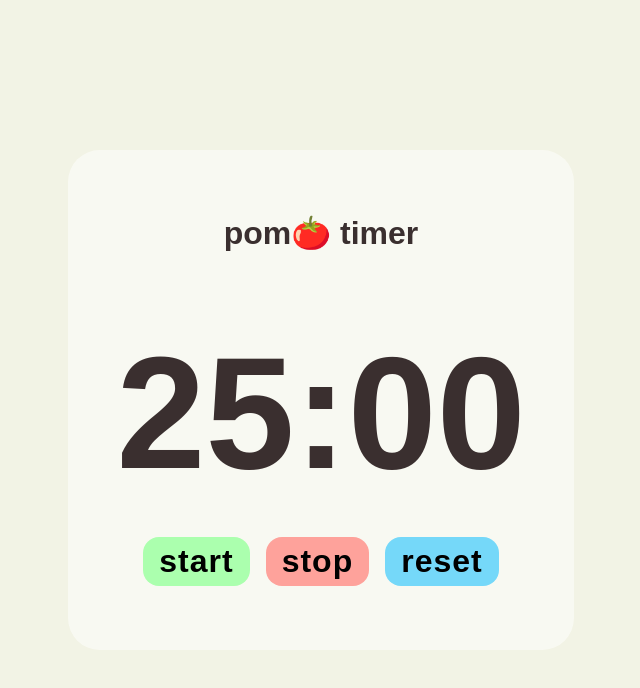
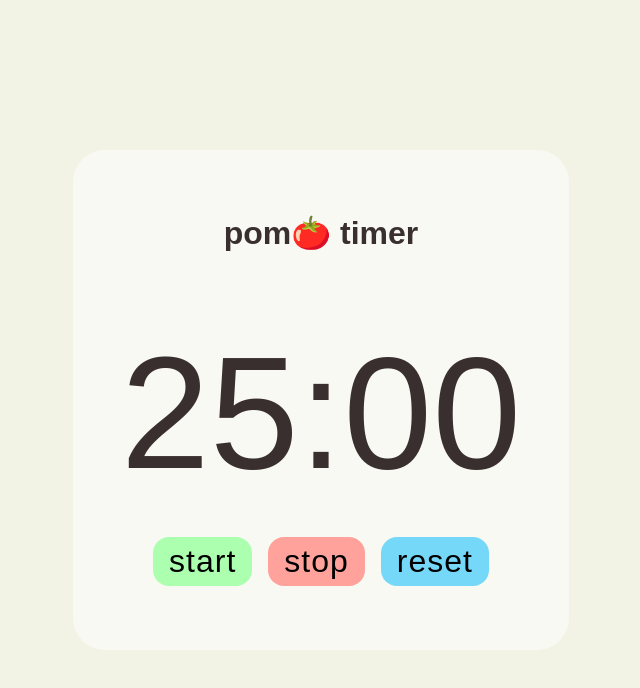
Before and after one commit to sen3th/tomato, a plain HTML site: page index.html in a window 1280 px wide. Shown: the whole page, without its empty margins (319-959 px from the left). Drawn offline with Linux system fonts and the light colour scheme.

Commit message:
text styling change (bold --> light)

```diff
--- a/styles.css
+++ b/styles.css
@@ -39,7 +39,7 @@ hr {
 
 .timer{
     font-size: 10em;
-    font-weight: bold;
+    font-weight: light;
 }
 
 .button-wrapper {
@@ -49,7 +49,7 @@ hr {
 
 button{
     font-size: 2em;
-    font-weight: bold;
+    font-weight:light;
     letter-spacing: 1px;
     padding: 0.2em 0.5em;
     border-radius: 0.5em;
```
